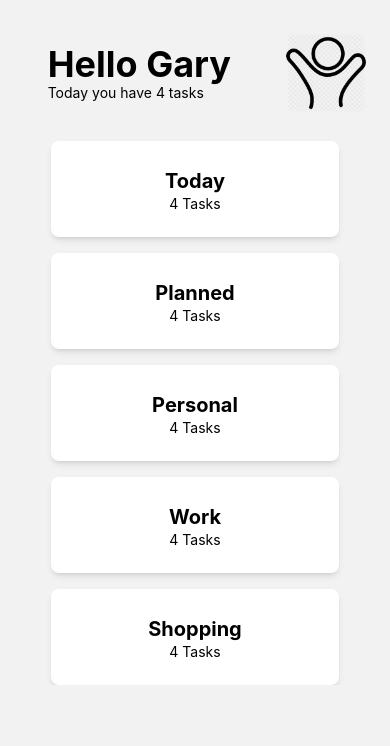
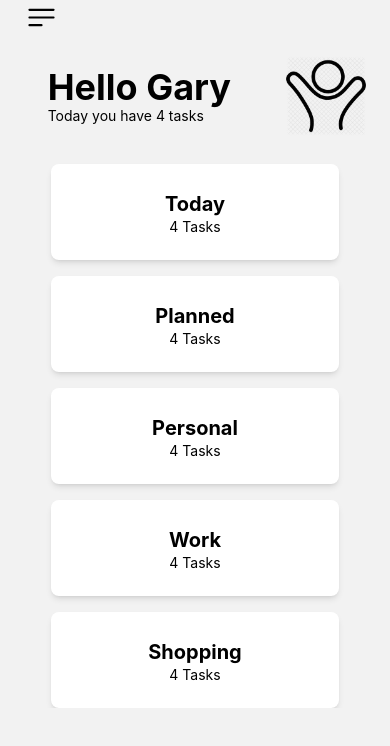
Before and after one commit to glin18/native-task, a React Native app: screen /Home in a window 390 px wide. Shown: the top 746 px of the page. Built offline with nearby package versions, Linux system fonts and the light colour scheme.

Commit message:
Add bars icon

```diff
--- a/screens/HomeScreen.js
+++ b/screens/HomeScreen.js
@@ -9,13 +9,17 @@ import {
 import React from "react";
 import { useNavigation } from "@react-navigation/native";
 import TaskCard from "../components/TaskCard";
+import { Bars3BottomLeftIcon } from "react-native-heroicons/outline";
 
 const HomeScreen = () => {
   const navigator = useNavigation();
 
   return (
     <SafeAreaView>
-      <View className="flex-row justify-around mt-5 items-center px-2">
+      <View className="px-6">
+        <Bars3BottomLeftIcon color="black" size={35} />
+      </View>
+      <View className="flex-row justify-around mt-2 items-center px-2">
         <View className="p-6">
           <Text className="text-4xl font-bold">Hello Gary</Text>
           <Text>Today you have 4 tasks </Text>
```
